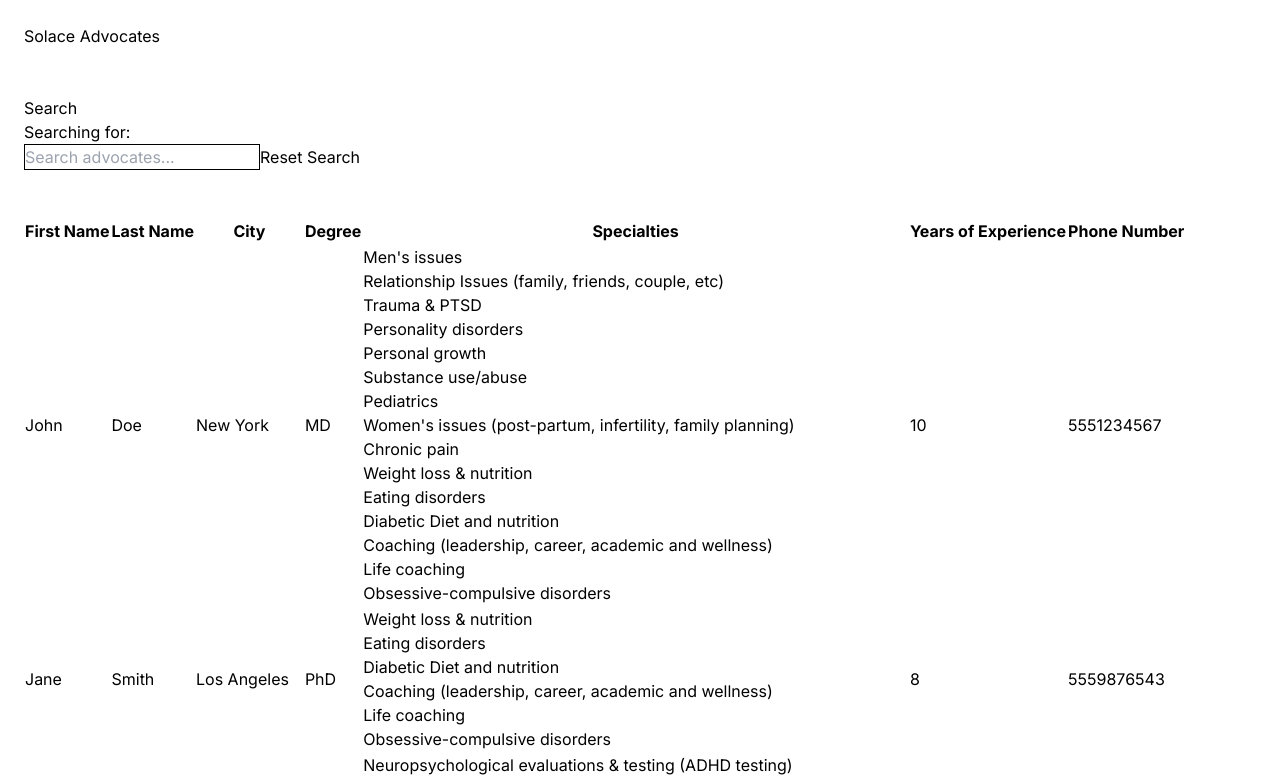
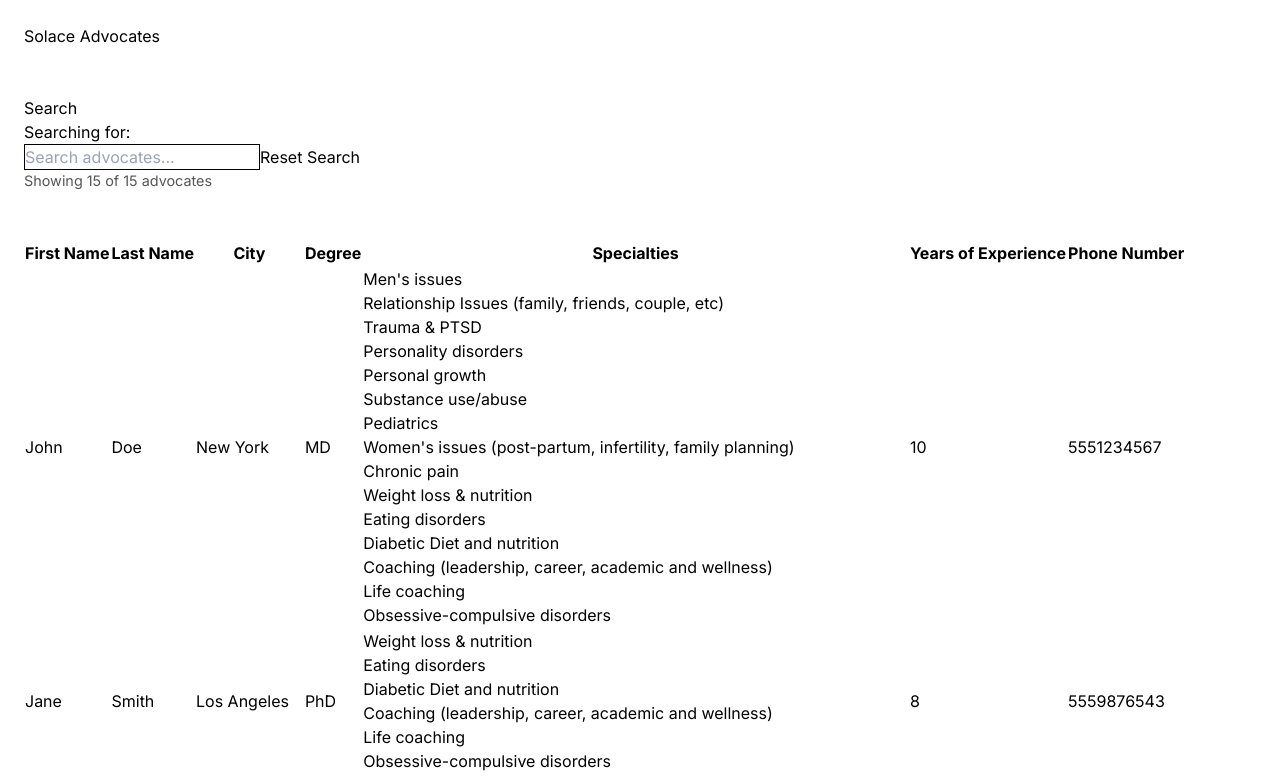
Before and after one commit to hector-sanchez/solace-advocates, a Next.js app: page / in a window 1280 px wide. Shown: the top 777 px of the page. Built offline with nearby package versions, Linux system fonts and the light colour scheme.

Commit message:
Optimizes search functionality a bit with debounce and memoization

```diff
--- a/src/app/page.tsx
+++ b/src/app/page.tsx
@@ -1,6 +1,6 @@
 "use client";
 
-import { useEffect, useState } from "react";
+import { useEffect, useState, useMemo, useCallback } from "react";
 
 interface Advocate {
   id: number;
@@ -16,10 +16,21 @@ interface Advocate {
 
 export default function Home() {
   const [advocates, setAdvocates] = useState<Advocate[]>([]);
-  const [filteredAdvocates, setFilteredAdvocates] = useState<Advocate[]>([]);
   const [searchTerm, setSearchTerm] = useState<string>("");
 	const [isLoading, setIsLoading] = useState<boolean>(true);
 	const [error, setError] = useState<string | null>(null);
+
+	// Debounced search term for better performance
+	const [debouncedSearchTerm, setDebouncedSearchTerm] = useState<string>("");
+
+	// Debounce effect for search term
+	useEffect(() => {
+		const timer = setTimeout(() => {
+			setDebouncedSearchTerm(searchTerm);
+		}, 300); // 300ms debounce delay
+
+		return () => clearTimeout(timer);
+	}, [searchTerm]);
 
   useEffect(() => {
 		const fetchAdvocates = async () => {
@@ -35,7 +46,6 @@ export default function Home() {
 
 				const jsonResponse = await response.json();
 				setAdvocates(jsonResponse.data);
-				setFilteredAdvocates(jsonResponse.data);
 			} catch (err) {
 				setError(err instanceof Error ? err.message : "An error occurred");
 				console.error("Error fetching advocates:", err);
@@ -47,33 +57,46 @@ export default function Home() {
 		fetchAdvocates();
 	}, []);
 
-	const onChange = (e: React.ChangeEvent<HTMLInputElement>) => {
-		const newSearchTerm = e.target.value;
-		setSearchTerm(newSearchTerm);
+	// Memoized search function for better performance
+	const filterAdvocates = useCallback((advocates: Advocate[], searchTerm: string): Advocate[] => {
+		if (!searchTerm.trim()) {
+			return advocates;
+		}
 
+		const lowerSearchTerm = searchTerm.toLowerCase();
 		console.log("filtering advocates...");
-		const filtered = advocates.filter((advocate) => {
+
+		return advocates.filter((advocate) => {
+			const fullName = `${advocate.firstName} ${advocate.lastName}`.toLowerCase();
+			const cityLower = advocate.city.toLowerCase();
+			const degreeLower = advocate.degree.toLowerCase();
+			const specialtiesLower = advocate.specialties.map(s => s.toLowerCase());
+			const yearsString = advocate.yearsOfExperience.toString();
+
 			return (
-				advocate.firstName
-					.toLowerCase()
-					.includes(newSearchTerm.toLowerCase()) ||
-				advocate.lastName.toLowerCase().includes(newSearchTerm.toLowerCase()) ||
-				advocate.city.toLowerCase().includes(newSearchTerm.toLowerCase()) ||
-				advocate.degree.toLowerCase().includes(newSearchTerm.toLowerCase()) ||
-				advocate.specialties.some((specialty) =>
-					specialty.toLowerCase().includes(newSearchTerm.toLowerCase())
-				) ||
-				advocate.yearsOfExperience.toString().includes(newSearchTerm)
+				fullName.includes(lowerSearchTerm) ||
+				advocate.firstName.toLowerCase().includes(lowerSearchTerm) ||
+				advocate.lastName.toLowerCase().includes(lowerSearchTerm) ||
+				cityLower.includes(lowerSearchTerm) ||
+				degreeLower.includes(lowerSearchTerm) ||
+				specialtiesLower.some(specialty => specialty.includes(lowerSearchTerm)) ||
+				yearsString.includes(lowerSearchTerm)
 			);
 		});
+	}, []);
 
-		setFilteredAdvocates(filtered);
+	// Memoized filtered advocates based on debounced search term
+	const filteredAdvocates = useMemo(() => {
+		return filterAdvocates(advocates, debouncedSearchTerm);
+	}, [advocates, debouncedSearchTerm, filterAdvocates]);
+
+	const onChange = (e: React.ChangeEvent<HTMLInputElement>) => {
+		setSearchTerm(e.target.value);
 	};
 
   const onClick = () => {
 		console.log(advocates);
 		setSearchTerm("");
-		setFilteredAdvocates(advocates);
 	};
 
 	if (isLoading) {
@@ -105,6 +128,9 @@ export default function Home() {
 				<p>
 					Searching for: <span>{searchTerm}</span>
 				</p>
+				{debouncedSearchTerm !== searchTerm && searchTerm && (
+					<p style={{ fontSize: "0.9em", color: "#666" }}>Searching...</p>
+				)}
 				<input
 					style={{ border: "1px solid black" }}
 					value={searchTerm}
@@ -112,6 +138,9 @@ export default function Home() {
 					placeholder="Search advocates..."
 				/>
 				<button onClick={onClick}>Reset Search</button>
+				<p style={{ fontSize: "0.9em", color: "#555" }}>
+					Showing {filteredAdvocates.length} of {advocates.length} advocates
+				</p>
 			</div>
 			<br />
 			<br />
@@ -128,7 +157,7 @@ export default function Home() {
 					</tr>
 				</thead>
 				<tbody>
-					{filteredAdvocates.map((advocate) => {
+					{filteredAdvocates.map((advocate: Advocate) => {
 						return (
 							<tr key={advocate.id}>
 								<td>{advocate.firstName}</td>
```
